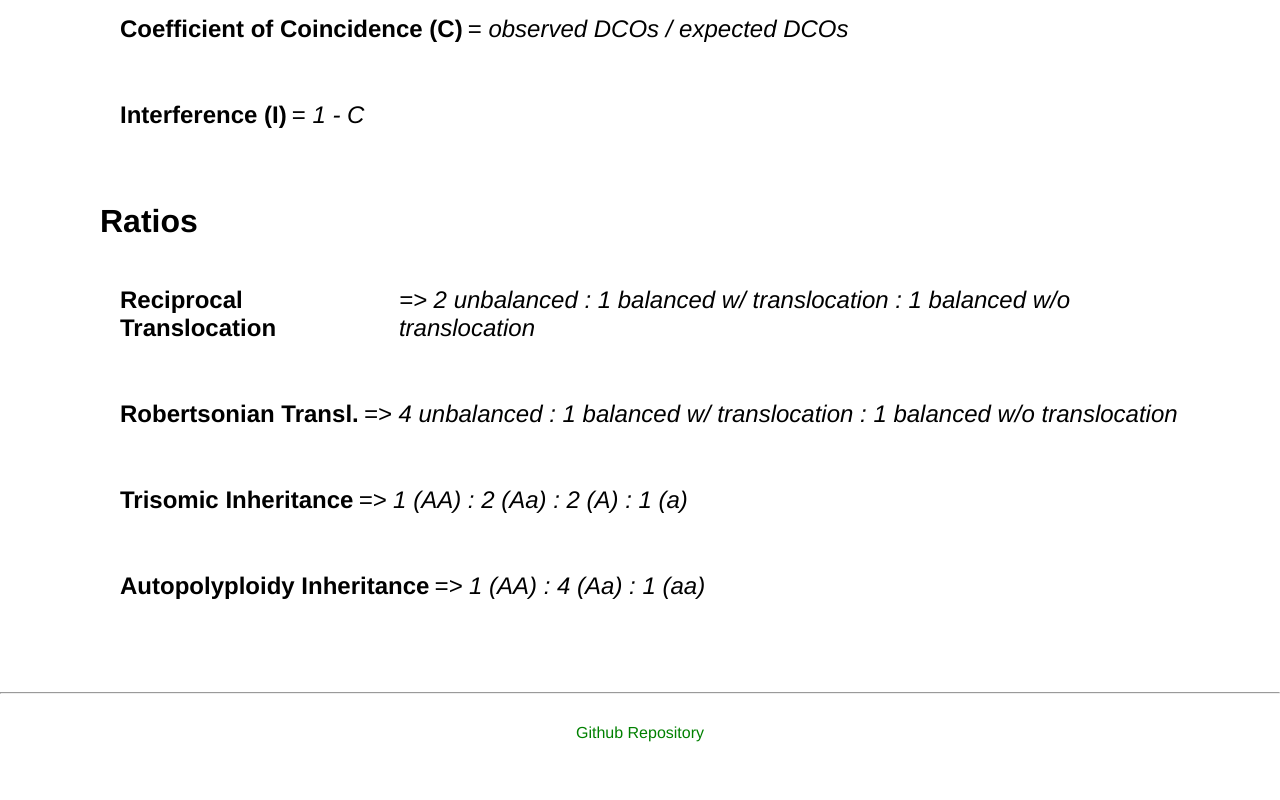
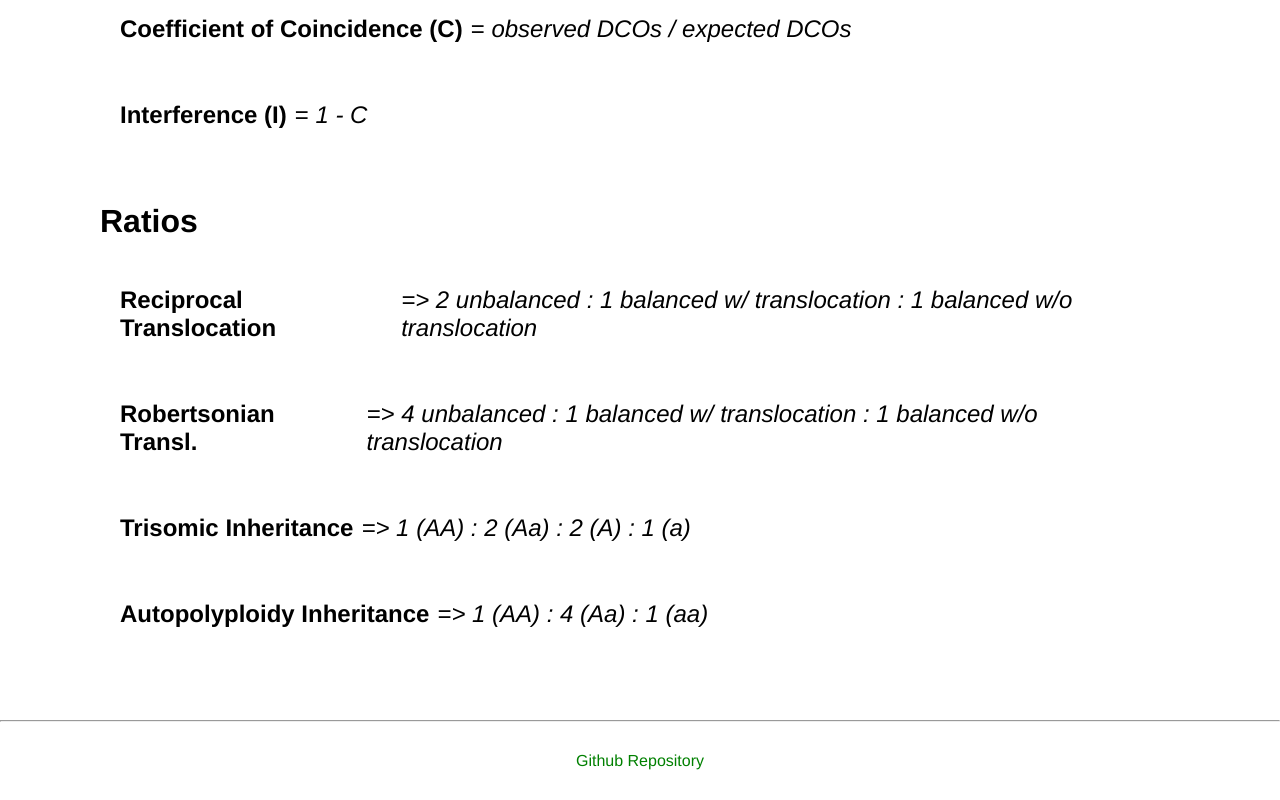
Before and after one commit to allyseh/creative-project-3, a Vue app: page /reference in a window 1280 px wide. Shown: the part 1350-2150 px from the top of the page. Before the commit the page ends 2122 px from the top, so only its background shows below. Built offline with nearby package versions, Linux system fonts and the light colour scheme.

Commit message:
Update Reference.vue

```diff
--- a/src/views/Reference.vue
+++ b/src/views/Reference.vue
@@ -38,7 +38,7 @@ p {
 
 .left {
   font-weight: bold;
-  margin-right: 5px;
+  margin-right: 8px;
 }
 
 .right {
```
